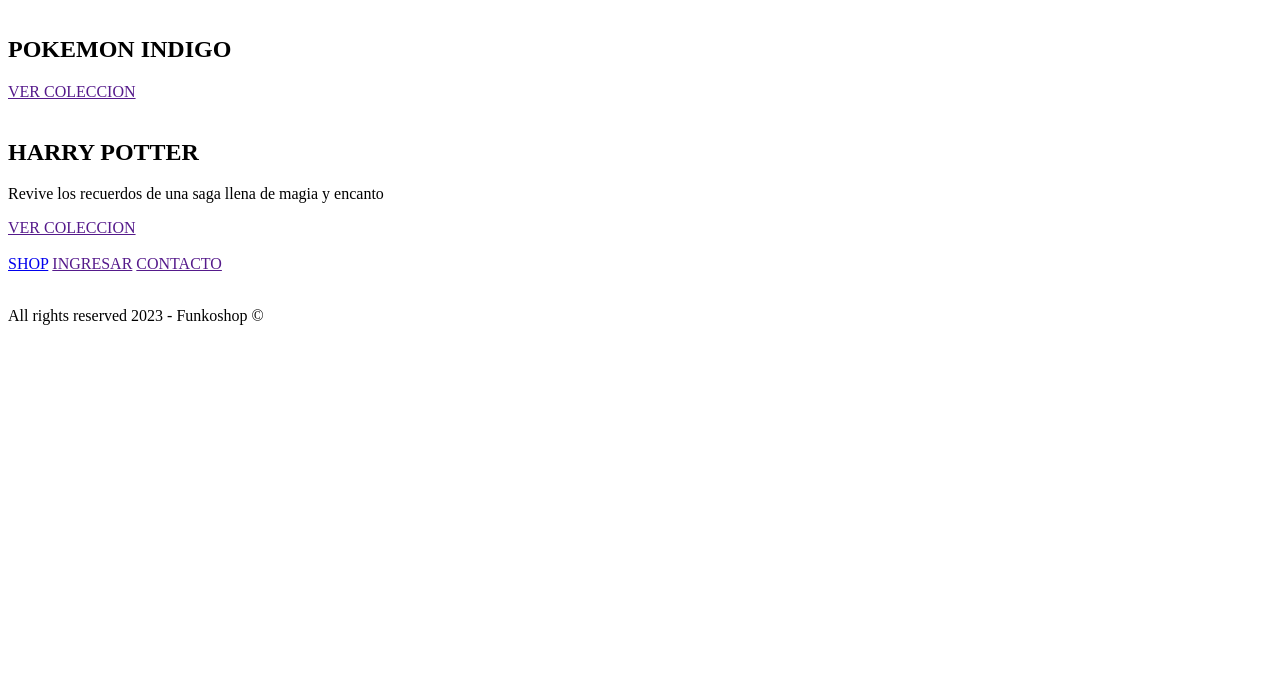
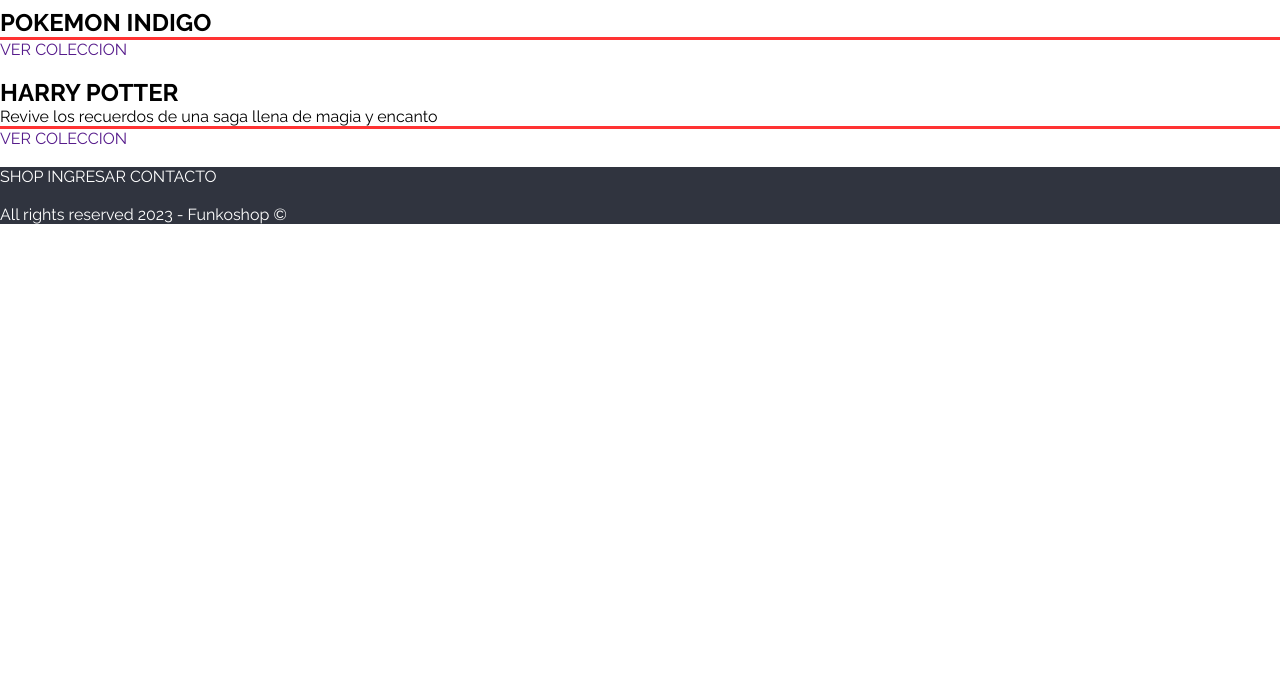
Before and after one commit to MagaLrztto/challengeCaCjs2023, a plain HTML site: page index.html in a window 1280 px wide. Shown: the part 113-800 px from the top of the page. Drawn offline with Linux system fonts and the light colour scheme.

Commit message:
dando estilo inicio

```diff
--- a/styles/general.css
+++ b/styles/general.css
@@ -1,7 +1,24 @@
+*{
+    margin: 0;
+    padding: 0;
+    font-family: 'Inter', sans-serif;
+    font-family: 'Raleway', sans-serif;
+}
+
 header {
+    background-color: #30343F;
+    padding: 1rem
+}
 
+nav a{
+    color: #FFFFFF;
+    text-decoration: none;
 }
 
 footer {
+    background-color: #30343F;
+}
 
+footer p {
+    color:#FFFFFF
 }
--- a/styles/index.css
+++ b/styles/index.css
@@ -0,0 +1,17 @@
+article {
+    display: flexbox;
+}
+
+article section h2{
+    font-family: 'Raleway', sans-serif;
+    ;
+}
+
+article a{
+    text-decoration: none;
+
+}
+
+article p{
+    border-bottom: 3px solid #FF3333;
+}
```
